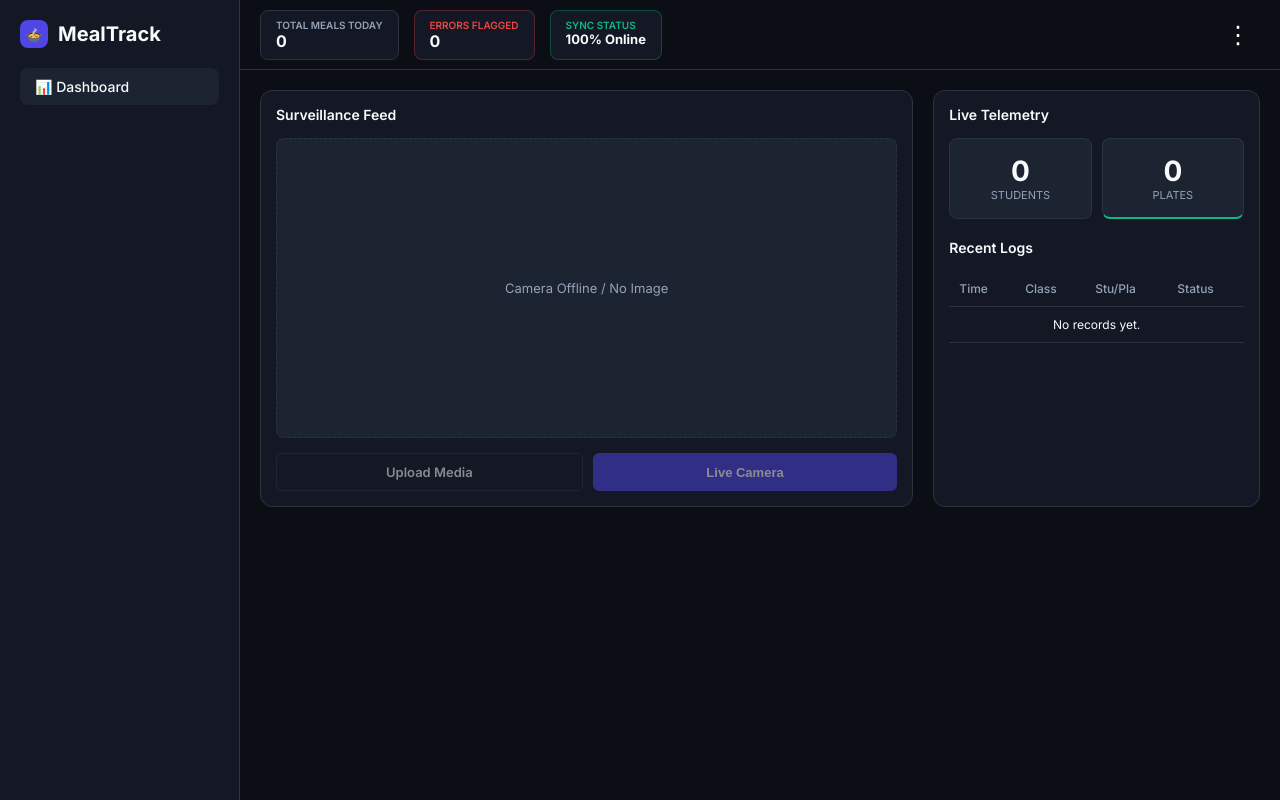
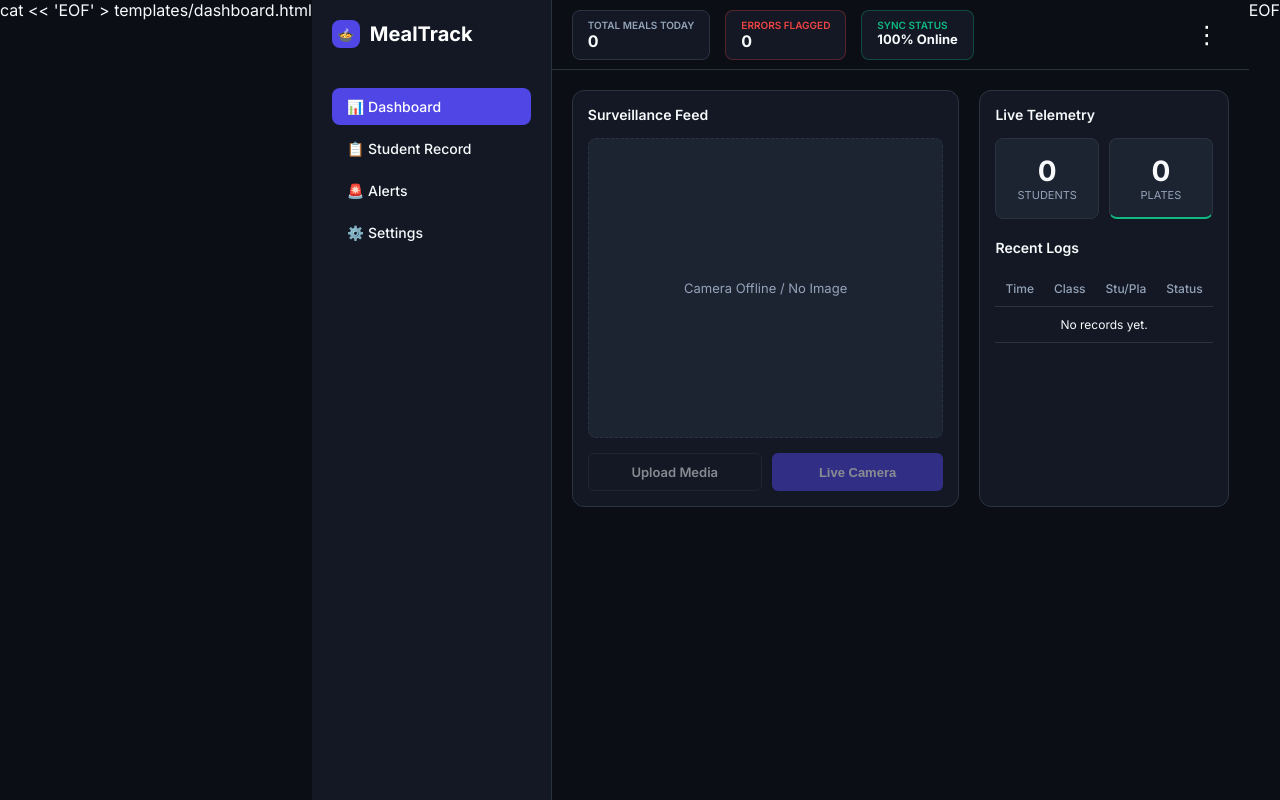
Before and after one commit to goswamiatul567-tech/mini-project, a Flask app: page /dashboard in a window 1280 px wide. Run offline with Flask 3, Linux system fonts and the light colour scheme; data that the repository does not hold is empty.

Commit message:
Finalized full multi-page dashboard with sidebar

```diff
--- a/app.py
+++ b/app.py
@@ -11,12 +11,10 @@ init_db()
 UPLOAD_FOLDER = os.path.join("static", "uploads")
 os.makedirs(UPLOAD_FOLDER, exist_ok=True)
 
-# 1. LANDING PAGE
 @app.route("/")
 def landing():
     return render_template("index.html")
 
-# 2. DASHBOARD
 @app.route("/dashboard")
 def dashboard():
     records = get_records()
@@ -27,8 +25,25 @@ def dashboard():
     stats = {"total_meals": total_meals, "total_errors": total_errors}
     return render_template("dashboard.html", records=records, stats=stats)
 
+@app.route("/alerts")
+def alerts():
+    # Fetch ONLY errors
+    conn = sqlite3.connect(DB_PATH)
+    conn.row_factory = sqlite3.Row
+    rows = conn.execute("SELECT * FROM records WHERE status LIKE '%ERROR%' ORDER BY id DESC").fetchall()
+    conn.close()
+    return render_template("alerts.html", alerts=[dict(row) for row in rows])
+
+@app.route("/records")
+def records_page():
+    # Fetch ALL records
+    conn = sqlite3.connect(DB_PATH)
+    conn.row_factory = sqlite3.Row
+    rows = conn.execute("SELECT * FROM records ORDER BY id DESC").fetchall()
+    conn.close()
+    return render_template("records.html", all_records=[dict(row) for row in rows])
+
 # ... (Keep the rest of the routes: /upload, /save_record, /live_frame, /finish_live, /api/all_records, /api/reset) ...
-
 @app.route("/upload", methods=["POST"])
 def upload():
     if "image" not in request.files: return jsonify({"error": "No image uploaded"}), 400
@@ -67,14 +82,6 @@ def finish_live():
     tracker.next_id = 1
     return jsonify({"success": True, "status": status})
 
-@app.route("/api/all_records")
-def all_records():
-    conn = sqlite3.connect(DB_PATH)
-    conn.row_factory = sqlite3.Row
-    rows = conn.execute("SELECT * FROM records ORDER BY id DESC").fetchall()
-    conn.close()
-    return jsonify([dict(row) for row in rows])
-
 @app.route("/api/reset", methods=["POST"])
 def reset_data():
     conn = sqlite3.connect(DB_PATH)
--- a/templates/dashboard.html
+++ b/templates/dashboard.html
@@ -1,54 +1,85 @@
+cat << 'EOF' > templates/dashboard.html
 <!DOCTYPE html>
 <html lang="en">
 <head>
     <meta charset="UTF-8">
     <meta name="viewport" content="width=device-width, initial-scale=1.0">
-    <title>MealTrack | Smart Monitoring</title>
+    <title>MealTrack | Dashboard</title>
     <link href="https://fonts.googleapis.com/css2?family=Inter:wght@400;500;600;700&display=swap" rel="stylesheet">
     <style>
-        :root { --bg-dark: #0b0e14; --bg-panel: #131824; --bg-card: #1c2331; --primary: #4f46e5; --success: #10b981; --danger: #ef4444; --warning: #f59e0b; --text-main: #f8fafc; --text-muted: #94a3b8; --border: #2a3441; }
+        :root {
+            --bg-dark: #0b0e14; --bg-panel: #131824; --bg-card: #1c2331;
+            --primary: #4f46e5; --primary-hover: #6366f1;
+            --success: #10b981; --danger: #ef4444; --warning: #f59e0b;
+            --text-main: #f8fafc; --text-muted: #94a3b8; --border: #2a3441;
+        }
         * { box-sizing: border-box; margin: 0; padding: 0; }
         body { font-family: 'Inter', sans-serif; background-color: var(--bg-dark); color: var(--text-main); display: flex; height: 100vh; overflow: hidden; }
+
+        /* Sidebar */
         .sidebar { width: 240px; background-color: var(--bg-panel); border-right: 1px solid var(--border); padding: 20px; display: flex; flex-direction: column; }
-        .logo { font-size: 20px; font-weight: 700; display: flex; align-items: center; gap: 10px; margin-bottom: 20px; }
+        .logo { font-size: 20px; font-weight: 700; display: flex; align-items: center; gap: 10px; margin-bottom: 20px; text-decoration: none; color: white;}
         .logo-icon { width: 28px; height: 28px; background: var(--primary); border-radius: 8px; display: flex; align-items: center; justify-content: center; font-size: 14px; }
-        .nav-item { padding: 10px 15px; border-radius: 8px; color: var(--text-main); background: var(--bg-card); font-size: 14px; font-weight: 500; }
+        .nav-section { display: flex; flex-direction: column; gap: 5px; margin-top: 20px; }
+        .nav-item { padding: 10px 15px; border-radius: 8px; color: var(--text-main); text-decoration: none; font-size: 14px; font-weight: 500; transition: 0.2s; }
+        .nav-item:hover { background: var(--bg-card); }
+        .nav-item.active { background: var(--primary); color: white; }
+        @media (max-width: 768px) { .sidebar { width: 70px; padding: 15px 5px; align-items: center; } .logo span, .nav-item span { display: none; } .nav-item { padding: 10px; } }
+
+        /* Main Content */
         .main-content { flex: 1; display: flex; flex-direction: column; overflow-y: auto; }
+
+        /* Topbar & Health Widget */
         .topbar { height: 70px; display: flex; align-items: center; justify-content: space-between; padding: 0 20px; border-bottom: 1px solid var(--border); position: relative; z-index: 10; background: var(--bg-dark); }
         .health-widgets { display: flex; gap: 15px; }
         .h-widget { background: var(--bg-panel); padding: 8px 15px; border-radius: 8px; border: 1px solid var(--border); display: flex; flex-direction: column; }
         .h-title { font-size: 10px; color: var(--text-muted); text-transform: uppercase; font-weight: 600; }
         .h-value { font-size: 16px; font-weight: 700; color: var(--text-main); }
+
+        /* 3-Dots Menu */
         .menu-btn { background: transparent; border: none; color: white; font-size: 24px; cursor: pointer; padding: 0 10px; }
         .dropdown-menu { position: absolute; top: 65px; right: 20px; background: var(--bg-card); border: 1px solid var(--border); border-radius: 8px; display: none; flex-direction: column; width: 180px; z-index: 100; box-shadow: 0 4px 12px rgba(0,0,0,0.5); }
         .dropdown-menu a { padding: 12px 15px; color: var(--text-main); text-decoration: none; font-size: 13px; border-bottom: 1px solid var(--border); cursor: pointer; }
         .dropdown-menu a:hover { background: var(--primary); }
         .dropdown-menu a:last-child { border-bottom: none; color: var(--danger); }
+
+        /* Page Content */
         .page-content { padding: 20px; }
         .dashboard-grid { display: grid; grid-template-columns: 2fr 1fr; gap: 20px; }
-        @media (max-width: 900px) { .dashboard-grid { grid-template-columns: 1fr; } .sidebar { width: 70px; padding: 15px 5px; align-items: center; } .logo span, .nav-item { display: none; } }
+        @media (max-width: 900px) { .dashboard-grid { grid-template-columns: 1fr; } }
         .panel { background-color: var(--bg-panel); border: 1px solid var(--border); border-radius: 12px; padding: 15px; display: flex; flex-direction: column; }
         .panel-title { font-size: 14px; font-weight: 600; margin-bottom: 15px; }
+
         .media-box { width: 100%; min-height: 300px; background: var(--bg-card); border-radius: 8px; display: flex; align-items: center; justify-content: center; overflow: hidden; position: relative; border: 1px dashed var(--border); flex-grow: 1; }
         .media-box video, .media-box img { width: 100%; height: 100%; object-fit: cover; display: none; }
         .media-box p { color: var(--text-muted); font-size: 13px; position: absolute; }
+
+        /* Buttons */
         .btn-group { display: flex; gap: 10px; margin-top: 15px; }
         .btn { padding: 10px 15px; border: none; border-radius: 6px; cursor: pointer; font-size: 13px; font-weight: 600; display: flex; align-items: center; justify-content: center; gap: 5px; transition: 0.2s; flex: 1; }
         .btn-primary { background: var(--primary); color: white; }
         .btn-success { background: var(--success); color: white; }
         .btn-outline { background: transparent; border: 1px solid var(--border); color: var(--text-main); }
         .btn-danger { background: rgba(239, 68, 68, 0.1); color: var(--danger); border: 1px solid rgba(239, 68, 68, 0.2); display: none; }
+
+        /* Setup Form */
         .setup-form { display: none; flex-direction: column; gap: 12px; padding: 20px; background: var(--bg-card); border-radius: 8px; margin-top: 15px; }
         .form-group { display: flex; flex-direction: column; gap: 5px; }
         .form-group label { font-size: 12px; color: var(--text-muted); }
         .form-group input { padding: 10px; background: var(--bg-panel); border: 1px solid var(--border); border-radius: 6px; color: white; font-family: inherit; }
+
+        /* Stats */
         .stats-grid { display: grid; grid-template-columns: 1fr 1fr; gap: 10px; margin-bottom: 20px; }
         .stat-card { background: var(--bg-card); padding: 15px; border-radius: 8px; border: 1px solid var(--border); text-align: center; }
         .stat-value { font-size: 28px; font-weight: 700; }
         .stat-title { font-size: 11px; color: var(--text-muted); text-transform: uppercase; }
+
+        /* Confirmation Box */
         .confirm-box { display: none; background: rgba(16, 185, 129, 0.1); border: 1px solid var(--success); padding: 15px; border-radius: 8px; margin-top: 15px; text-align: center; }
         .confirm-box h3 { color: var(--success); margin-bottom: 10px; font-size: 15px; }
         .confirm-box p { font-size: 13px; margin-bottom: 10px; }
+
+        /* Table */
         .table-container { overflow-x: auto; }
         table { width: 100%; border-collapse: collapse; font-size: 12px; }
         th { text-align: left; padding: 10px; color: var(--text-muted); border-bottom: 1px solid var(--border); font-weight: 500; }
@@ -57,6 +88,8 @@
         .badge-error { background: rgba(239, 68, 68, 0.1); color: var(--danger); }
         .badge-success { background: rgba(16, 185, 129, 0.1); color: var(--success); }
         .badge-warning { background: rgba(245, 158, 11, 0.1); color: var(--warning); }
+
+        /* Modal */
         .modal-overlay { position: fixed; top: 0; left: 0; width: 100%; height: 100%; background: rgba(0,0,0,0.85); display: none; align-items: center; justify-content: center; z-index: 1000; padding: 20px; }
         .modal-content { background: var(--bg-panel); border: 1px solid var(--border); border-radius: 12px; width: 100%; max-width: 800px; max-height: 80vh; display: flex; flex-direction: column; }
         .modal-header { display: flex; justify-content: space-between; align-items: center; padding: 20px; border-bottom: 1px solid var(--border); }
@@ -65,26 +98,50 @@
     </style>
 </head>
 <body>
+
+    <!-- Updated Sidebar -->
     <div class="sidebar">
-        <div class="logo"><div class="logo-icon">🍲</div> <span>MealTrack</span></div>
-        <div class="nav-item">📊 Dashboard</div>
+        <a href="/" class="logo"><div class="logo-icon">🍲</div> <span>MealTrack</span></a>
+        <div class="nav-section">
+            <a class="nav-item active" href="/dashboard">📊 <span>Dashboard</span></a>
+            <a class="nav-item" href="/records">📋 <span>Student Record</span></a>
+            <a class="nav-item" href="/alerts">🚨 <span>Alerts</span></a>
+            <a class="nav-item" href="#">⚙️ <span>Settings</span></a>
+        </div>
     </div>
+
+    <!-- Main Content -->
     <div class="main-content">
+
+        <!-- Topbar with Health Widgets -->
         <div class="topbar">
             <div class="health-widgets">
-                <div class="h-widget"><div class="h-title">Total Meals Today</div><div class="h-value">{{ stats.total_meals }}</div></div>
-                <div class="h-widget" style="border-color: rgba(239,68,68,0.3);"><div class="h-title" style="color: var(--danger);">Errors Flagged</div><div class="h-value">{{ stats.total_errors }}</div></div>
-                <div class="h-widget" style="border-color: rgba(16,185,129,0.3);"><div class="h-title" style="color: var(--success);">Sync Status</div><div class="h-value" style="font-size: 13px;">100% Online</div></div>
+                <div class="h-widget">
+                    <div class="h-title">Total Meals Today</div>
+                    <div class="h-value">{{ stats.total_meals }}</div>
+                </div>
+                <div class="h-widget" style="border-color: rgba(239,68,68,0.3);">
+                    <div class="h-title" style="color: var(--danger);">Errors Flagged</div>
+                    <div class="h-value">{{ stats.total_errors }}</div>
+                </div>
+                <div class="h-widget" style="border-color: rgba(16,185,129,0.3);">
+                    <div class="h-title" style="color: var(--success);">Sync Status</div>
+                    <div class="h-value" style="font-size: 13px;">100% Online</div>
+                </div>
             </div>
             <button class="menu-btn" onclick="toggleMenu()">⋮</button>
+
             <div class="dropdown-menu" id="dropdownMenu">
                 <a onclick="showSetupForm()">➕ Add Session</a>
                 <a onclick="openAllSessions()">📜 Show All Sessions</a>
                 <a onclick="resetAll()">🗑️ Reset All Data</a>
             </div>
         </div>
+
         <div class="page-content">
             <div class="dashboard-grid">
+
+                <!-- Left: Camera Feed -->
                 <div class="panel">
                     <div class="panel-title">Surveillance Feed</div>
                     <div class="media-box">
@@ -93,17 +150,20 @@
                         <canvas id="canvasFeed" style="display:none;"></canvas>
                         <img id="resultImage" src="" alt="AI Result">
                     </div>
+
                     <div class="setup-form" id="setupForm">
                         <div class="form-group"><label>Class</label><input type="text" id="inputClass" placeholder="e.g. 5"></div>
                         <div class="form-group"><label>Section</label><input type="text" id="inputSection" placeholder="e.g. A"></div>
                         <div class="form-group"><label>Present Students</label><input type="number" id="inputAttendance" placeholder="e.g. 45"></div>
                         <button class="btn btn-primary" onclick="startSession()">START SESSION</button>
                     </div>
+
                     <div class="confirm-box" id="confirmBox">
                         <h3>✅ AI Detection Complete</h3>
                         <p>Please review the image and counts above before saving to the database.</p>
                         <button class="btn btn-success" onclick="saveToDatabase()" style="width: 100%;">Confirm & Save to Records</button>
                     </div>
+
                     <div class="btn-group">
                         <label for="fileInput" class="btn btn-outline" id="uploadBtn" style="opacity: 0.5; pointer-events: none;">Upload Media</label>
                         <input type="file" id="fileInput" accept="image/*" style="display:none;">
@@ -111,6 +171,8 @@
                         <button id="stopLiveBtn" class="btn btn-danger">Stop & Save</button>
                     </div>
                 </div>
+
+                <!-- Right: Stats & Logs -->
                 <div class="panel">
                     <div class="panel-title">Live Telemetry</div>
                     <div class="stats-grid">
@@ -118,6 +180,7 @@
                         <div class="stat-card" style="border-bottom: 2px solid var(--success);"><div class="stat-value" id="plateCount">0</div><div class="stat-title">Plates</div></div>
                     </div>
                     <div id="statusBox" style="margin-bottom: 15px; padding: 10px; border-radius: 6px; font-size: 12px; font-weight: 600; text-align: center; display: none;"></div>
+
                     <div class="panel-title">Recent Logs</div>
                     <div class="table-container">
                         <table>
@@ -144,6 +207,8 @@
             </div>
         </div>
     </div>
+
+    <!-- SHOW ALL SESSIONS MODAL -->
     <div class="modal-overlay" id="allSessionsModal">
         <div class="modal-content">
             <div class="modal-header"><h2>All Audit Sessions</h2><button class="close-btn" onclick="closeAllSessions()">×</button></div>
@@ -155,6 +220,7 @@
             </div>
         </div>
     </div>
+
 <script>
     const video = document.getElementById('videoFeed');
     const canvas = document.getElementById('canvasFeed');
@@ -165,6 +231,7 @@
     const uploadBtn = document.getElementById('uploadBtn');
     const confirmBox = document.getElementById('confirmBox');
     let liveInterval;
+
     let currentClass = "", currentSection = "", currentAttendance = 0;
     let latestStudents = 0, latestPlates = 0;
 
@@ -184,9 +251,12 @@
         currentClass = document.getElementById('inputClass').value;
         currentSection = document.getElementById('inputSection').value;
         currentAttendance = document.getElementById('inputAttendance').value;
+
         if(!currentClass || !currentSection || !currentAttendance) { alert("Fill all fields"); return; }
+
         document.getElementById('setupForm').style.display = 'none';
         placeholder.innerText = "Camera Offline / No Image";
+
         startBtn.style.opacity = '1'; startBtn.style.pointerEvents = 'auto';
         uploadBtn.style.opacity = '1'; uploadBtn.style.pointerEvents = 'auto';
     }
@@ -195,7 +265,10 @@
         const file = event.target.files[0];
         if (!file) return;
         video.style.display = 'none'; placeholder.style.display = 'none'; resultImage.style.display = 'none'; confirmBox.style.display = 'none';
-        const formData = new FormData(); formData.append('image', file);
+
+        const formData = new FormData();
+        formData.append('image', file);
+
         fetch('/upload', { method: 'POST', body: formData })
         .then(res => res.json()).then(data => {
             if (data.success) {
@@ -225,6 +298,7 @@
             video.srcObject = stream; video.style.display = 'block';
             placeholder.style.display = 'none'; resultImage.style.display = 'none'; confirmBox.style.display = 'none';
             startBtn.style.display = 'none'; stopBtn.style.display = 'flex';
+
             liveInterval = setInterval(() => {
                 canvas.width = video.videoWidth; canvas.height = video.videoHeight;
                 canvas.getContext('2d').drawImage(video, 0, 0);
@@ -243,9 +317,10 @@
         } catch (err) { alert("Camera denied: " + err.message); }
     });
 
-    stopBtn.addEventListener('click', () => {
+stopBtn.addEventListener('click', () => {
         clearInterval(liveInterval); video.srcObject.getTracks().forEach(t => t.stop());
         video.style.display = 'none'; startBtn.style.display = 'flex'; stopBtn.style.display = 'none';
+
         fetch('/finish_live', {
             method: 'POST', headers: { 'Content-Type': 'application/json' },
             body: JSON.stringify({ students: parseInt(document.getElementById('studentCount').innerText), plates: parseInt(document.getElementById('plateCount').innerText), class_name: currentClass, section: currentSection, attendance: currentAttendance })
@@ -255,8 +330,10 @@
     function openAllSessions() {
         document.getElementById('dropdownMenu').style.display = 'none';
         document.getElementById('allSessionsModal').style.display = 'flex';
+
         const tbody = document.getElementById('allSessionsBody');
         tbody.innerHTML = '<tr><td colspan="6" style="text-align:center;">Loading...</td></tr>';
+
         fetch('/api/all_records').then(res => res.json()).then(data => {
             tbody.innerHTML = '';
             if(data.length === 0) { tbody.innerHTML = '<tr><td colspan="6" style="text-align:center;">No sessions found.</td></tr>'; return; }
@@ -272,3 +349,4 @@
 </script>
 </body>
 </html>
+EOF
```
